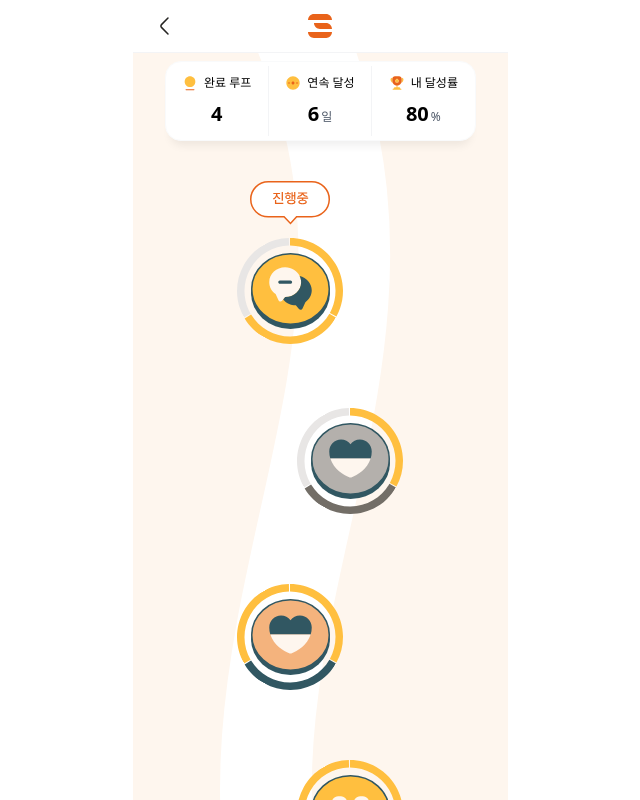
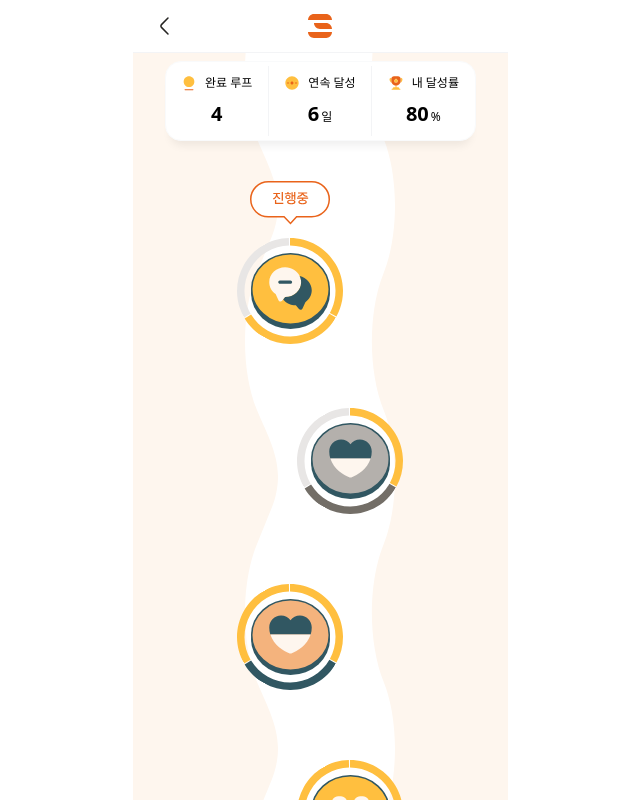
Before and after one commit to KUIT-Hackathon-Team1/JAKSIM-Web, a React (Vite) app: page /home in a window 1280 px wide. Shown: the whole page, without its empty margins (320-960 px from the left). Built offline with nearby package versions, Linux system fonts and the light colour scheme.

Commit message:
style: 홈 배경화면 수정

```diff
--- a/src/components/HistoryBadge.tsx
+++ b/src/components/HistoryBadge.tsx
@@ -1,4 +1,3 @@
-import icDefaultBadge from "../assets/default-badge.svg";
 import ProgressRing from "./ProgressRing";
 
 interface HistoryBadgeProps {
--- a/src/pages/Home/Home.tsx
+++ b/src/pages/Home/Home.tsx
@@ -6,7 +6,6 @@ import icPathTrail from "../../assets/road.svg";
 import icLoop from "../../assets/ic-loop.svg";
 import icStreak from "../../assets/ic-streak.svg";
 import icTrophy from "../../assets/ic-trophy.svg";
-import icGoalStar from "../../assets/orange-star.svg";
 import icNew from "../../assets/new.svg";
 import icIng from "../../assets/ing.svg";
 import icDefaultBadge from "../../assets/default-badge.svg";
@@ -51,8 +50,10 @@ const Home = () => {
       <main className="flex-1 overflow-y-auto relative scrollbar-hide">
         {/* 배경 곡선 경로 (케이스 2, 3에서만 노출) */}
         {badges.length > 0 && (
-          <div className="absolute top-[-100px] left-1/2 -translate-x-1/2 w-[200px] pointer-events-none z-0">
-            <img src={icPathTrail} alt="road" className="w-full" />
+          <div className="absolute top-[-120px] left-1/2 -translate-x-1/2 w-[200px] pointer-events-none z-0 flex flex-col items-center">
+            {[...Array(5)].map((_, i) => (
+              <img key={i} src={icPathTrail} alt="road" className="w-[150px]" />
+            ))}
           </div>
         )}
 
@@ -61,7 +62,7 @@ const Home = () => {
           <section className="bg-white h-20 rounded-2xl shadow-[0_10px_10px_-6px_rgba(0,0,0,0.07)] flex justify-between items-center w-[calc(100%-64px)] mt-2 border border-gray-50">
             {/* 완료 루프: 뱃지의 수 */}
             <div className="flex flex-col items-center flex-1 border-r border-gray-100 py-2">
-              <div className="flex items-center gap-1.5 mb-2">
+              <div className="flex items-center gap-2 mb-2">
                 <img src={icLoop} alt="loop" className="w-4 h-4" />
                 <span className="text-[12px] font-medium text-black">
                   완료 루프
@@ -73,7 +74,7 @@ const Home = () => {
             </div>
             {/* 연속 달성: 목표 달성 일수 */}
             <div className="flex flex-col items-center flex-1 border-r border-gray-100 py-2">
-              <div className="flex items-center gap-1.5 mb-2">
+              <div className="flex items-center gap-2 mb-2">
                 <img src={icStreak} alt="streak" className="w-4 h-4" />
                 <span className="text-[12px] font-medium text-black">
                   연속 달성
@@ -83,12 +84,12 @@ const Home = () => {
                 <span className="text-xl font-bold text-black">
                   {summary.streakDays}
                 </span>
-                <span className="text-xs text-gray-600 font-medium">일</span>
+                <span className="text-xs text-black font-medium">일</span>
               </div>
             </div>
             {/* 내 달성률 */}
             <div className="flex flex-col items-center flex-1 py-2">
-              <div className="flex items-center gap-1.5 mb-2">
+              <div className="flex items-center gap-2 mb-2">
                 <img src={icTrophy} alt="trophy" className="w-4 h-4" />
                 <span className="text-[12px] font-medium text-black">
                   내 달성률
@@ -98,7 +99,7 @@ const Home = () => {
                 <span className="text-xl font-bold text-black">
                   {summary.achievementRate}
                 </span>
-                <span className="text-xs text-gray-600 font-medium">%</span>
+                <span className="text-xs text-black font-medium">%</span>
               </div>
             </div>
           </section>
@@ -144,7 +145,7 @@ const Home = () => {
                   className="relative z-10 w-[51px] h-[51px] flex items-center justify-center active:scale-95 transition-transform"
                 >
                   <img
-                    src={icGoalStar}
+                    src={`/badge/default-empty.svg`}
                     alt="goal star"
                     className="w-full h-full object-contain"
                   />
@@ -184,11 +185,7 @@ const Home = () => {
                         onClick={() => navigate("/goal/new")}
                         className="relative z-10 w-[51px] h-[51px] flex items-center justify-center active:scale-95 transition-transform"
                       >
-                        <img
-                          src={icGoalStar}
-                          alt="goal star"
-                          className="w-full h-full object-contain"
-                        />
+                        <img src={`/badge/default-empty.svg`} alt="goal star" />
                       </button>
                     </div>
                   </div>
```
Also changed, not shown: src/assets/road.svg.
